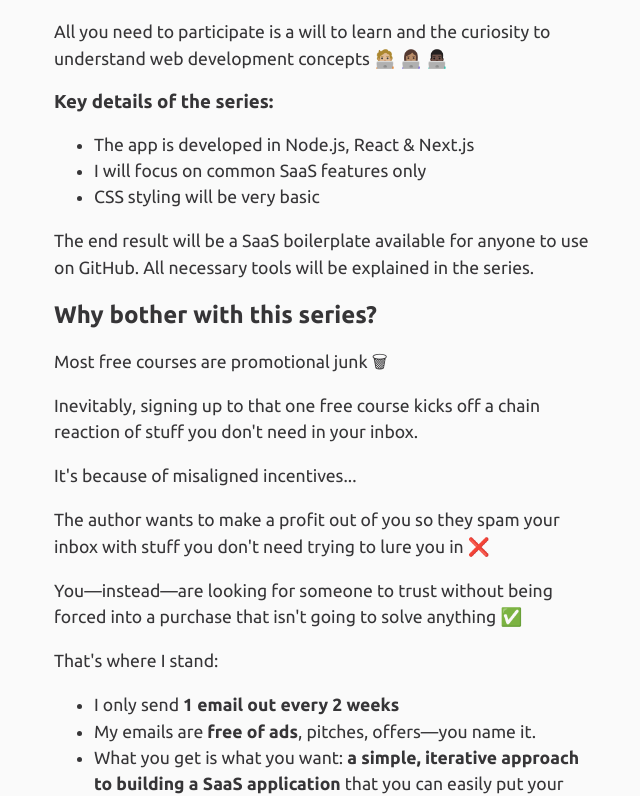
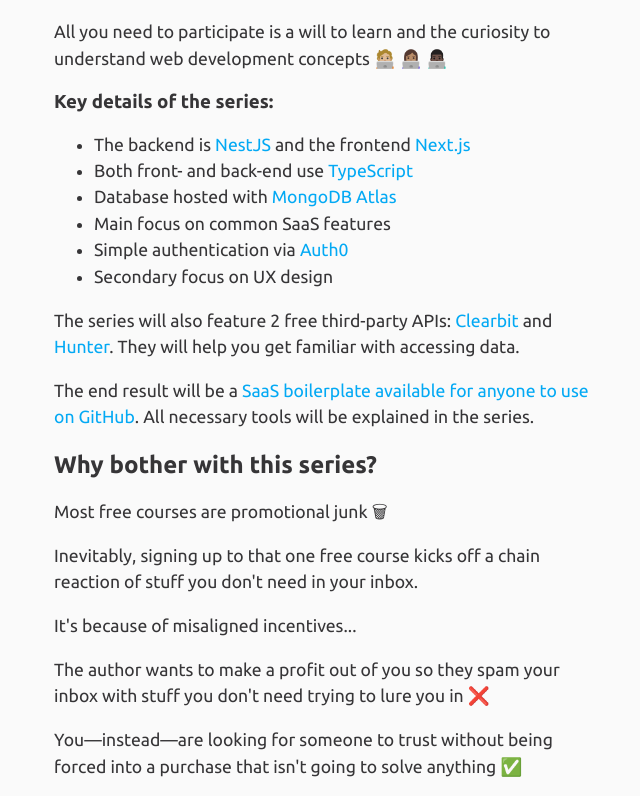
Before and after one commit to arrigolupori/arrigodev, a Next.js app: page / in a window 1280 px wide. Shown: the part 686-1482 px from the top of the page, without its empty margins (318-958 px from the left). Built offline with nearby package versions, Linux system fonts and the light colour scheme.

Commit message:
Added basic information on Prospectrove, more details on how the app will come together

```diff
--- a/components/Details.jsx
+++ b/components/Details.jsx
@@ -19,14 +19,57 @@
 			</p>
 			<h3>Key details of the series:</h3>
 			<ul>
-				<li>The app is developed in Node.js, React &amp; Next.js</li>
-				<li>I will focus on common SaaS features only</li>
-				<li>CSS styling will be very basic</li>
+				<li>
+					The backend is{' '}
+					<a href='https://nestjs.com/' target='_blank'>
+						NestJS
+					</a>{' '}
+					and the frontend{' '}
+					<a href='https://nextjs.org/' target='_blank'>
+						Next.js
+					</a>
+				</li>
+				<li>
+					Both front- and back-end use{' '}
+					<a href='https://www.typescriptlang.org/' target='_blank'>
+						TypeScript
+					</a>
+				</li>
+				<li>
+					Database hosted with{' '}
+					<a href='https://www.mongodb.com/atlas' target='_blank'>
+						MongoDB Atlas
+					</a>
+				</li>
+				<li>Main focus on common SaaS features</li>
+				<li>
+					Simple authentication via{' '}
+					<a href='https://auth0.com/' target='_blank'>
+						Auth0
+					</a>
+				</li>
+				<li>Secondary focus on UX design</li>
 			</ul>
 			<p>
-				The end result will be a SaaS boilerplate available for anyone
-				to use on GitHub. All necessary tools will be explained in the
-				series.
+				The series will also feature 2 free third-party APIs:{' '}
+				<a href='https://clearbit.com/developers' target='_blank'>
+					Clearbit
+				</a>{' '}
+				and{' '}
+				<a href='https://hunter.io/api' target='_blank'>
+					Hunter
+				</a>
+				. They will help you get familiar with accessing data.
+			</p>
+			<p>
+				The end result will be a{' '}
+				<a
+					href='https://github.com/arrigolupori/prospectrove-saas-boilerplate'
+					target='_blank'
+				>
+					SaaS boilerplate available for anyone to use on GitHub
+				</a>
+				. All necessary tools will be explained in the series.
 			</p>
 		</>
 	)
--- a/components/GlobalStyles.jsx
+++ b/components/GlobalStyles.jsx
@@ -9,6 +9,6 @@
     }
 
     a {
-        color: #68cbf8;
+        color: #03a9f4;
     }
 `
--- a/components/SubBox.jsx
+++ b/components/SubBox.jsx
@@ -54,7 +54,7 @@
 					<p>
 						{' '}
 						<Emoji symbol='✔' label='checkmark' />
-						<span> Join 30+ fellow SaaS enthusiasts</span>
+						<span> Join 50+ fellow SaaS enthusiasts</span>
 					</p>
 					<p>
 						{' '}
--- a/styles/globals.css
+++ b/styles/globals.css
@@ -14,6 +14,10 @@
 a {
 	color: inherit;
 	text-decoration: none;
+}
+
+a:hover {
+	text-decoration: underline;
 }
 
 p,
```
